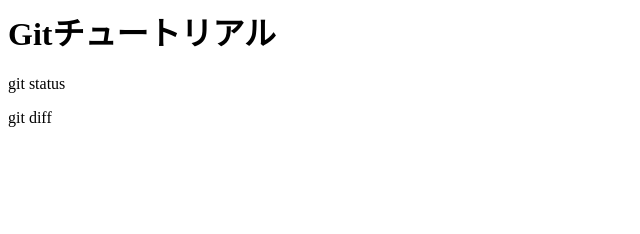
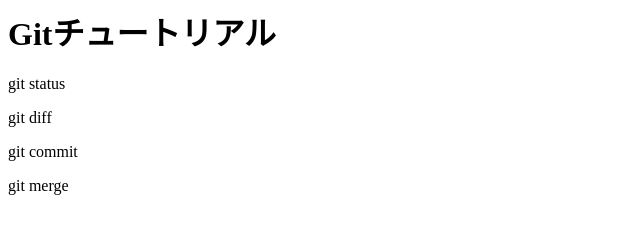
Before and after one commit to fumi-matsu/git_tutorial, a plain HTML site: page index.html in a window 1280 px wide. Shown: the whole page, without its empty margins (0-640 px from the left). Drawn offline with Linux system fonts and the light colour scheme.

Commit message:
git mergeを追記

```diff
--- a/index.html
+++ b/index.html
@@ -1,4 +1,5 @@
 <h1>Gitチュートリアル</h1>
 <p>git status</p>
 <p>git diff</p>
-<git commit</p>
+<p>git commit</p>
+<p>git merge</p>
```
